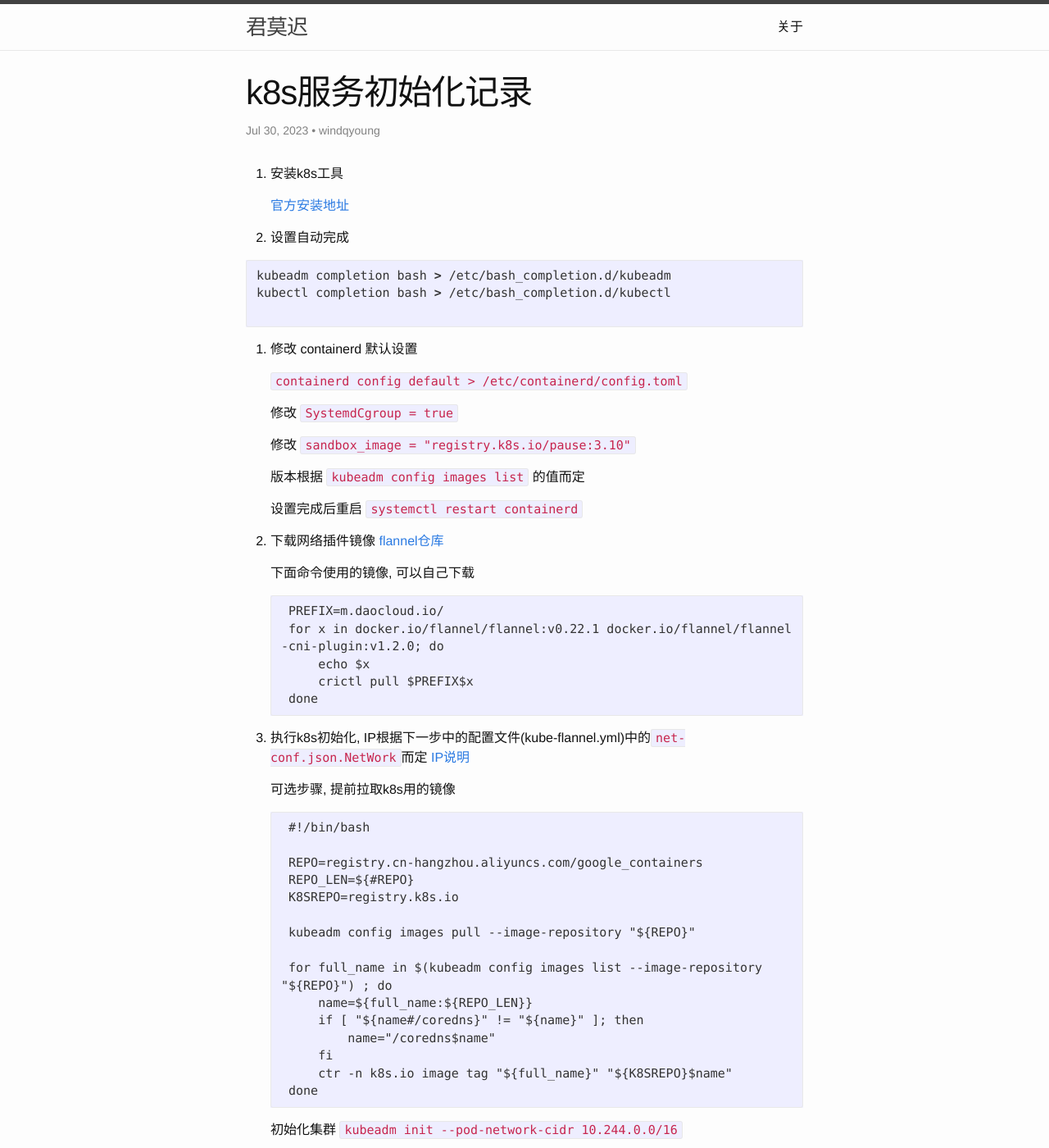
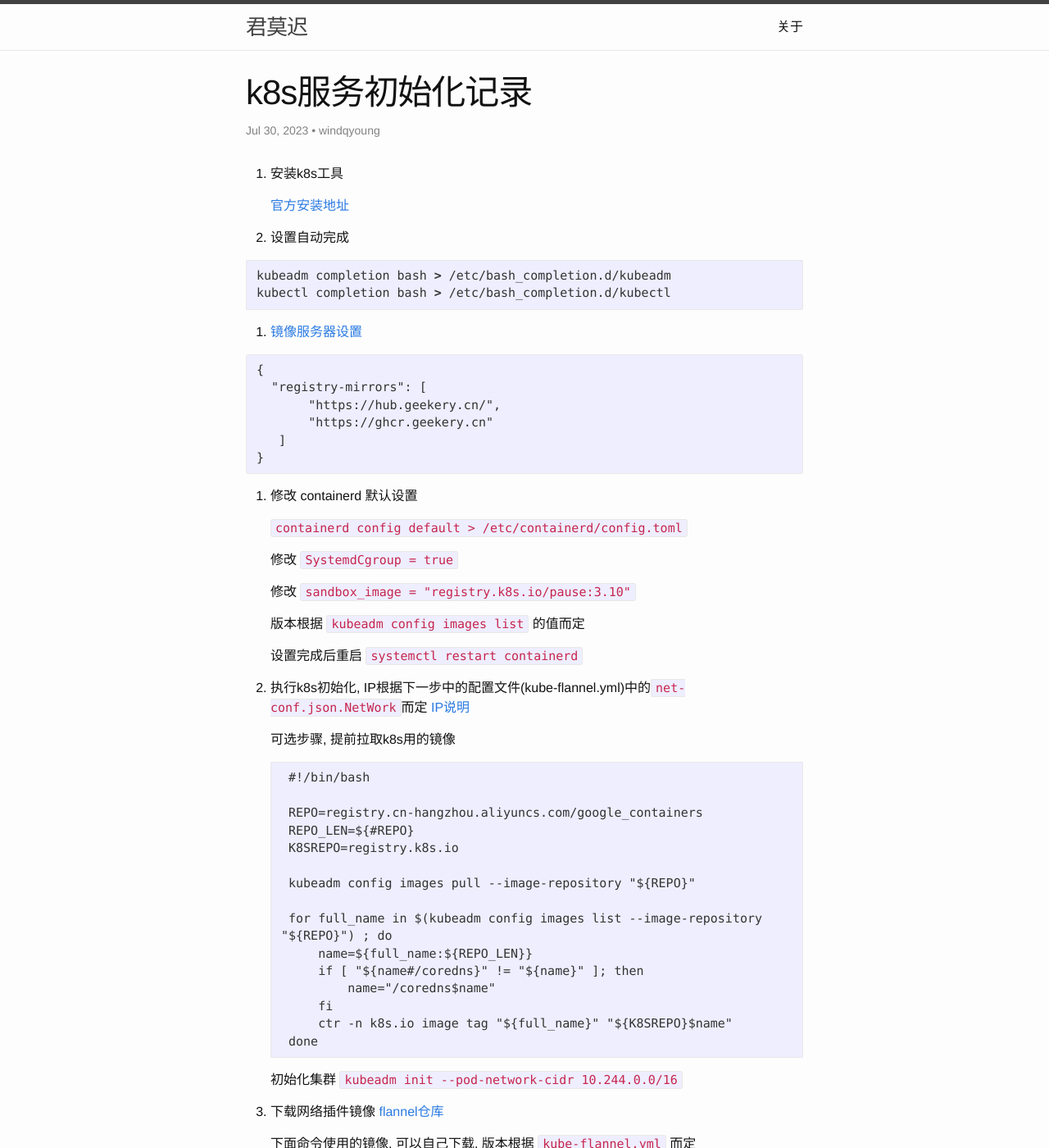
Before and after one commit to windqyoung/windqyoung.github.io, a Jekyll site: the page built from _posts/2023-07-30-k8s-init.md, in a window 1280 px wide and 1400 px high. Shown: the whole window at 82% size. Built offline with Jekyll 4.4.1, drawn with Linux system fonts in a browser that asks for light colours; nearby versions of some CDN libraries; some of the changed text lies outside the part shown.

Commit message:
更新k8s搭建

````diff
--- a/_posts/2023-07-30-k8s-init.md
+++ b/_posts/2023-07-30-k8s-init.md
@@ -7,17 +7,26 @@
 
     [官方安装地址](https://kubernetes.io/zh-cn/docs/setup/production-environment/tools/kubeadm/install-kubeadm/)
 
-1. 设置自动完成
+2. 设置自动完成
 
 
 ```bash
 kubeadm completion bash > /etc/bash_completion.d/kubeadm
 kubectl completion bash > /etc/bash_completion.d/kubectl
-
 ```
 
+3. [镜像服务器设置](https://www.geekery.cn/free-service/docker-hub-mirror.html)
 
-1. 修改 containerd 默认设置
+```/etc/docker/daemon.json
+{
+  "registry-mirrors": [
+       "https://hub.geekery.cn/",
+       "https://ghcr.geekery.cn"
+   ]
+}
+```
+
+4. 修改 containerd 默认设置
 
     `containerd config default > /etc/containerd/config.toml`
 
@@ -29,19 +38,9 @@
 
     设置完成后重启 `systemctl restart containerd`
 
-2. 下载网络插件镜像 [flannel仓库](https://github.com/flannel-io/flannel)
 
-    下面命令使用的镜像, 可以自己下载
 
-    ```
-    PREFIX=m.daocloud.io/
-    for x in docker.io/flannel/flannel:v0.22.1 docker.io/flannel/flannel-cni-plugin:v1.2.0; do
-        echo $x
-        crictl pull $PREFIX$x
-    done
-    ```
-
-3. 执行k8s初始化, IP根据下一步中的配置文件(kube-flannel.yml)中的`net-conf.json.NetWork`而定 [IP说明](https://github.com/flannel-io/flannel/blob/master/Documentation/kubernetes.md)
+5. 执行k8s初始化, IP根据下一步中的配置文件(kube-flannel.yml)中的`net-conf.json.NetWork`而定 [IP说明](https://github.com/flannel-io/flannel/blob/master/Documentation/kubernetes.md)
 
     可选步骤, 提前拉取k8s用的镜像
 
@@ -66,7 +65,21 @@
     初始化集群
     `kubeadm init --pod-network-cidr 10.244.0.0/16`
 
-4. 安装网络插件
+6. 下载网络插件镜像 [flannel仓库](https://github.com/flannel-io/flannel)
+
+    下面命令使用的镜像, 可以自己下载, 版本根据 `kube-flannel.yml` 而定
+
+    ```
+    for x in docker.io/flannel/flannel:v0.26.1 docker.io/flannel/flannel-cni-plugin:v1.5.1-flannel2; do
+        echo $x
+        docker pull $x
+        docker save $x | ctr --namespace k8s.io images import -
+    done
+    ```
+
+7. 安装网络插件
+
+    开启内核模块 `modprobe  br_netfilter`
 
     `kubectl apply -f https://github.com/flannel-io/flannel/releases/latest/download/kube-flannel.yml`
 
````
Also changed, not shown: other parts of _posts/2023-07-30-k8s-init.md (+5 -5 lines).
